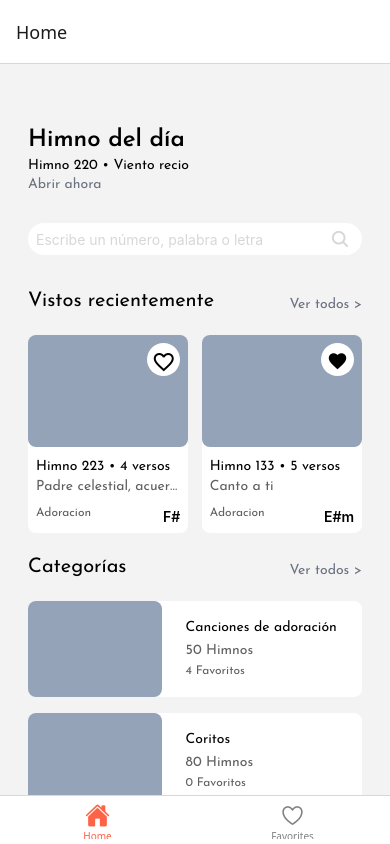
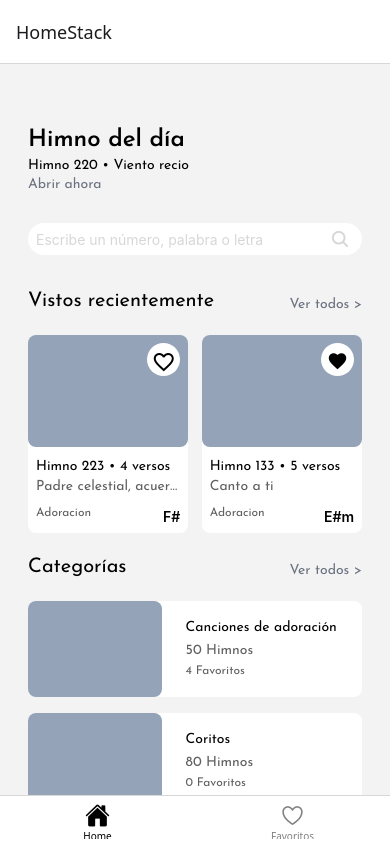
Before and after one commit to JhonAQ/himnario-adonai, a React Native app: screen /HomeStack in a window 390 px wide. Built offline with nearby package versions, Linux system fonts and the light colour scheme.

Commit message:
Stack navigation done

```diff
--- a/src/components/CardHymn.jsx
+++ b/src/components/CardHymn.jsx
@@ -1,10 +1,15 @@
-import { Text, View } from "react-native";
+import { Text, TouchableOpacity, View } from "react-native";
 import Like from "./Like";
+import { useNavigation } from "@react-navigation/native";
 
 const CardHymn = ({dataHymn}) => {
   const like = true;
+  const navigation = useNavigation();
   return (
-    <View className="bg-UIwhite w-[48%] rounded-lg">
+    <TouchableOpacity
+    onPress={() => navigation.navigate('HymnStack')}
+    activeOpacity={0.6}
+    className="bg-UIwhite w-[48%] rounded-lg">
       <View className="card-image bg-slate-400 h-28 relative rounded-lg">
         <Like className="absolute top-2 right-2" like={dataHymn.like}/>
       </View>
@@ -24,7 +29,7 @@ const CardHymn = ({dataHymn}) => {
           {dataHymn.key}
         </Text>
       </View>
-    </View>
+    </TouchableOpacity>
   )
 }
 
--- /dev/null
+++ b/src/navigation/HomeStackScreen.jsx
@@ -0,0 +1,16 @@
+import { createStackNavigator } from "@react-navigation/stack";
+import Index from "../views/Index";
+import Hymn from "../views/Hymn";
+import Home from "../screens/Home";
+
+const HomeStack = createStackNavigator();
+
+export default function HomeStackScreen() {
+  return (
+    <HomeStack.Navigator>
+      <HomeStack.Screen name="HomeStack" component={Home} />
+      <HomeStack.Screen name="IndexStack" component={Index} />
+      <HomeStack.Screen name="HymnStack" component={Hymn} />
+    </HomeStack.Navigator>
+  )
+}
--- a/src/navigation/MyTabs.jsx
+++ b/src/navigation/MyTabs.jsx
@@ -1,8 +1,8 @@
 import React from 'react';
 import { createBottomTabNavigator } from '@react-navigation/bottom-tabs';
-import Home from '../screens/Home';
 import Favorites from '../screens/Favorites';
 import Icon from 'react-native-vector-icons/Ionicons';
+import HomeStackScreen from './HomeStackScreen';
 
 const Tab = createBottomTabNavigator();
 
@@ -14,19 +14,20 @@ export default function MyTabs() {
           let iconName;
           if (route.name === 'Home') {
             iconName = focused ? 'home' : 'home-outline';
-          } else if (route.name === 'Favorites') {
+          } else if (route.name === 'Favoritos') {
             iconName = focused ? 'heart' : 'heart-outline';
           } else if (route.name === 'Settings') {
             iconName = focused ? 'settings' : 'settings-outline';
           }
           return <Icon name={iconName} size={size} color={color} />;
         },
-        tabBarActiveTintColor: 'tomato',
+        tabBarActiveTintColor: 'black',
         tabBarInactiveTintColor: 'gray',
+        headerShown: false,
       })}
     >
-      <Tab.Screen name="Home" component={Home} />
-      <Tab.Screen name="Favorites" component={Favorites} />
+      <Tab.Screen name="Home" component={HomeStackScreen} />
+      <Tab.Screen name="Favoritos" component={Favorites} />
     </Tab.Navigator>
   );
 }
--- a/src/screens/Home.jsx
+++ b/src/screens/Home.jsx
@@ -1,7 +1,58 @@
-import Main from "../views/Main";
+import {ScrollView, View, Text, TextInput } from 'react-native';
+import SearchBar from '../components/SearchBar';
+import Section from '../components/Section';
+import CardHymn from '../components/CardHymn';
+import ListCard from '../components/ListCard';
+
+const recentlyViewed = [
+{
+            title: "Padre celestial, acuerdate de mi",
+            key: "F#",
+            type: "Adoracion",
+            index: 223,
+            verses: 4,
+            like: false
+          },
+{
+            title: "Canto a ti",
+            key: "E#m",
+            type: "Adoracion",
+            index: 133,
+            verses: 5,
+            like: true
+          }
+]
 
 const Home = () => {
-  return <Main></Main>
-}
+  return (
+    <View className="w-full h-full bg-slate-500 flex items-center justify-center">
+
+      <ScrollView className="content h-full w-full p-7 flex bg-UIbase">
+        <View className="header mt-8 gap-0.5">
+          <Text className="font-josefinSemibold text-2xl">Himno del día</Text>
+          <Text className="font-josefin font-medium">Himno 220 • Viento recio</Text>
+          <Text className="font-josefin font-light text-sm text-gray-500">Abrir ahora</Text>
+        </View>
+        <SearchBar className="mt-7" />
+        <Section title="Vistos recientemente" className="mt-8">
+          <CardHymn dataHymn={recentlyViewed[0]}/>
+          <CardHymn dataHymn={recentlyViewed[1]}/>
+        </Section>
+        <Section className="mt-5" title="Categorías">
+          <ListCard dataCategory={{
+            category: "Canciones de adoración",
+            hymns: 50,
+            favorites: 4
+          }}/>
+          <ListCard dataCategory={{
+            category: "Coritos",
+            hymns: 80,
+            favorites: 0
+          }}/>
+        </Section>
+      </ScrollView>
+    </View>
+  );
+};
 
 export default Home;
--- a/src/views/Main.jsx
+++ /dev/null
@@ -1,54 +0,0 @@
-import {ScrollView, View, Text, TextInput } from 'react-native';
-import SearchBar from '../components/SearchBar';
-import Section from '../components/Section';
-import CardHymn from '../components/CardHymn';
-import ListCard from '../components/ListCard';
-
-const Main = () => {
-  return (
-    <View className="w-full h-full bg-slate-500 flex items-center justify-center">
-
-      <ScrollView className="content h-full w-full p-7 flex bg-UIbase">
-        <View className="header mt-8 gap-0.5">
-          <Text className="font-josefinSemibold text-2xl">Himno del día</Text>
-          <Text className="font-josefin font-medium">Himno 220 • Viento recio</Text>
-          <Text className="font-josefin font-light text-sm text-gray-500">Abrir ahora</Text>
-        </View>
-        <SearchBar className="mt-7" />
-        <Section title="Vistos recientemente" className="mt-8">
-          <CardHymn dataHymn={{
-            title: "Padre celestial, acuerdate de mi",
-            key: "F#",
-            type: "Adoracion",
-            index: 223,
-            verses: 4,
-            like: false
-          }}/>
-
-          <CardHymn dataHymn={{
-            title: "Canto a ti",
-            key: "E#m",
-            type: "Adoracion",
-            index: 133,
-            verses: 5,
-            like: true
-          }}/>
-        </Section>
-        <Section className="mt-5" title="Categorías">
-          <ListCard dataCategory={{
-            category: "Canciones de adoración",
-            hymns: 50,
-            favorites: 4
-          }}/>
-          <ListCard dataCategory={{
-            category: "Coritos",
-            hymns: 80,
-            favorites: 0
-          }}/>
-        </Section>
-      </ScrollView>
-    </View>
-  );
-};
-
-export default Main;
```
Also changed, not shown: planning/wireframes/Main.png (added), src/navigation/StackNavigator.js (deleted).
